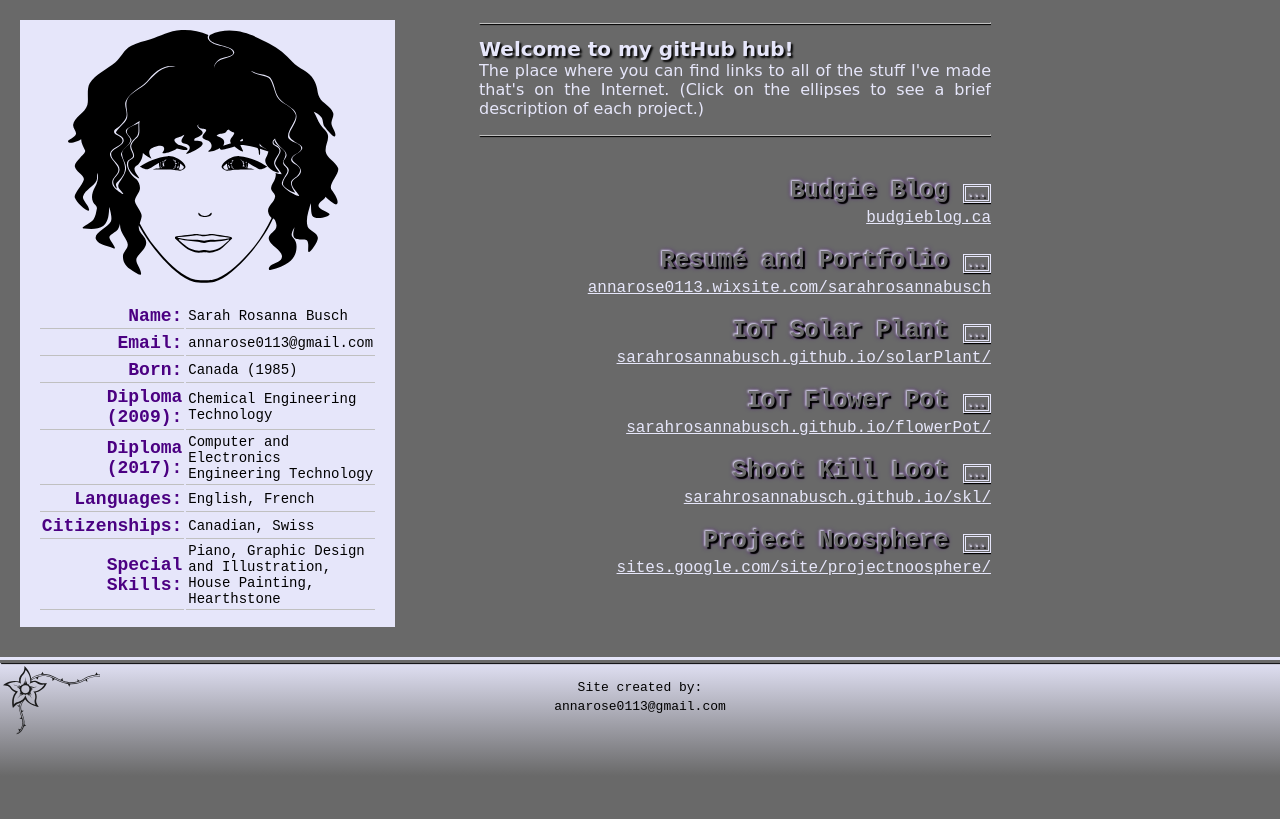
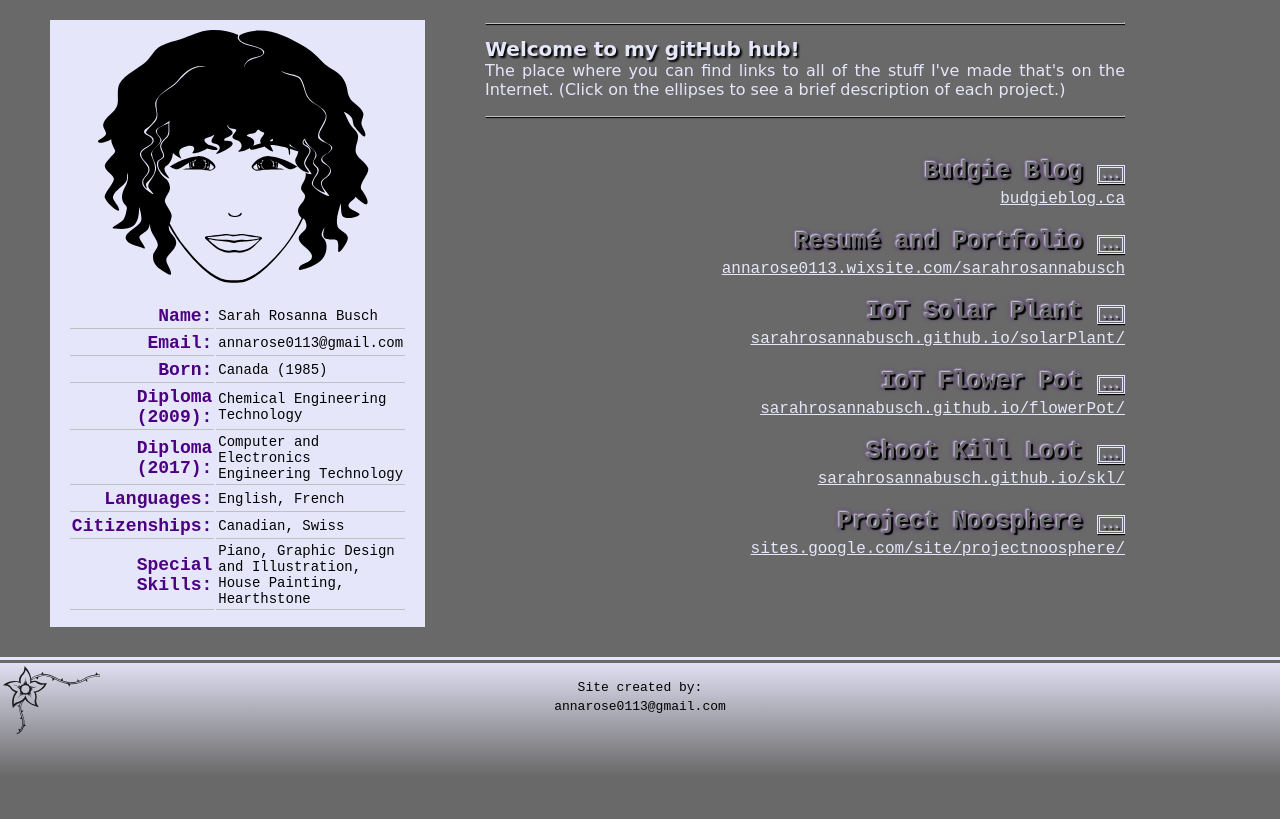
Before and after one commit to sarahRosannaBusch/sarahRosannaBusch.github.io, a plain HTML site: page index.html in a window 1280 px wide. Drawn offline with Linux system fonts and the light colour scheme.

Commit message:
fixed responsiveness a bit

```diff
--- a/index.html
+++ b/index.html
@@ -146,14 +146,14 @@
     <br>
   </div>
   <div id='links'>
-    <br><hr>
+    <br><hr class='hr'>
     <h1> Welcome to my gitHub hub! </h1>
     <p id='intro'>
       The place where you can find links to all of the stuff
       I've made that's on the Internet. (Click on the ellipses to see a brief description
       of each project.)
     </p>
-    <hr>
+    <hr class='hr'>
     <br>
     <h2> Budgie Blog
       <span class='ellipses' onclick='showP("budgie")'> ... </span>
@@ -174,7 +174,7 @@
       <p id='resume' class='hidden' onclick='showP("resume")'>
         I built a resumé and portfolio site using Wix because it's a quick and easy
         way to post pdfs of my academic projects. You can find out a bit about my
-        experience as a chemist, construction worker, electronics student, and more.
+        experiences as a chemist, construction worker, electronics student, and more.
       </p>
     <br>
     <h2> IoT Solar Plant
--- a/styles.css
+++ b/styles.css
@@ -85,7 +85,7 @@ p#intro
   margin-top: 0px;
 }
 
-hr
+hr.hr
 {
   border-color: silver;
   box-shadow: 1px 1px 1px black;
@@ -153,25 +153,32 @@ a.a:hover
 
 /* default styles are for phone-sized screens; layout is responsive: */
 
-@media only screen and (min-width: 600px) /* tablet-sized */
+@media only screen and (min-width: 825px) /* tablet-sized */
 {
+    div#profile
+    {
+      max-width: 375px;
+      float: left;
+      margin: 20px;
+    }
 
+    div#links
+    {
+      width: 40%;
+      float: left;
+      margin-left: 20px;
+    }
 }
 
-@media only screen and (min-width: 850px) /* full-screen */
+@media only screen and (min-width: 1000px) /* full-screen */
 {
   div#profile
   {
-    max-width: 375px;
-    float: left;
-    margin: 20px;
+    margin-left: 50px;
+    margin-right: 40px;
   }
-
   div#links
   {
-    width: 40%;
-    float: left;
-    margin-left: 5%;
-    margin-right: 5%;
+    width: 50%;
   }
 }
```
